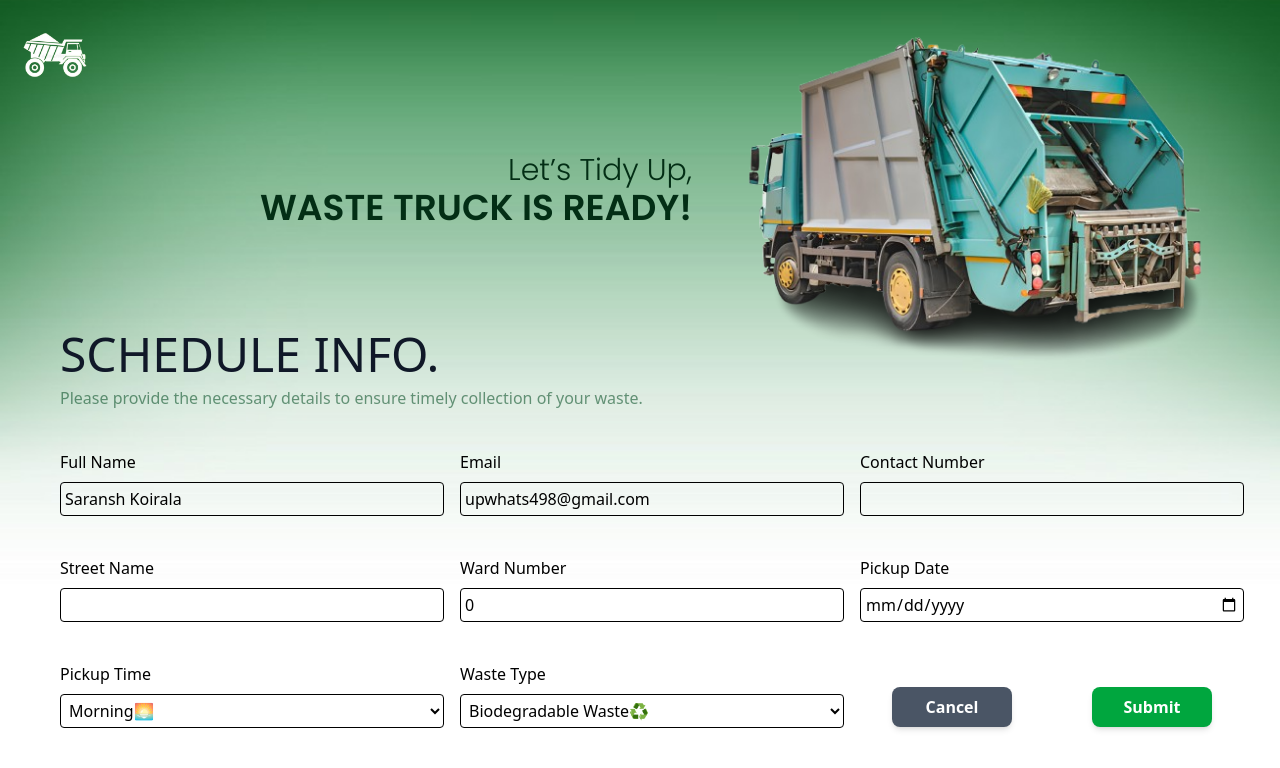
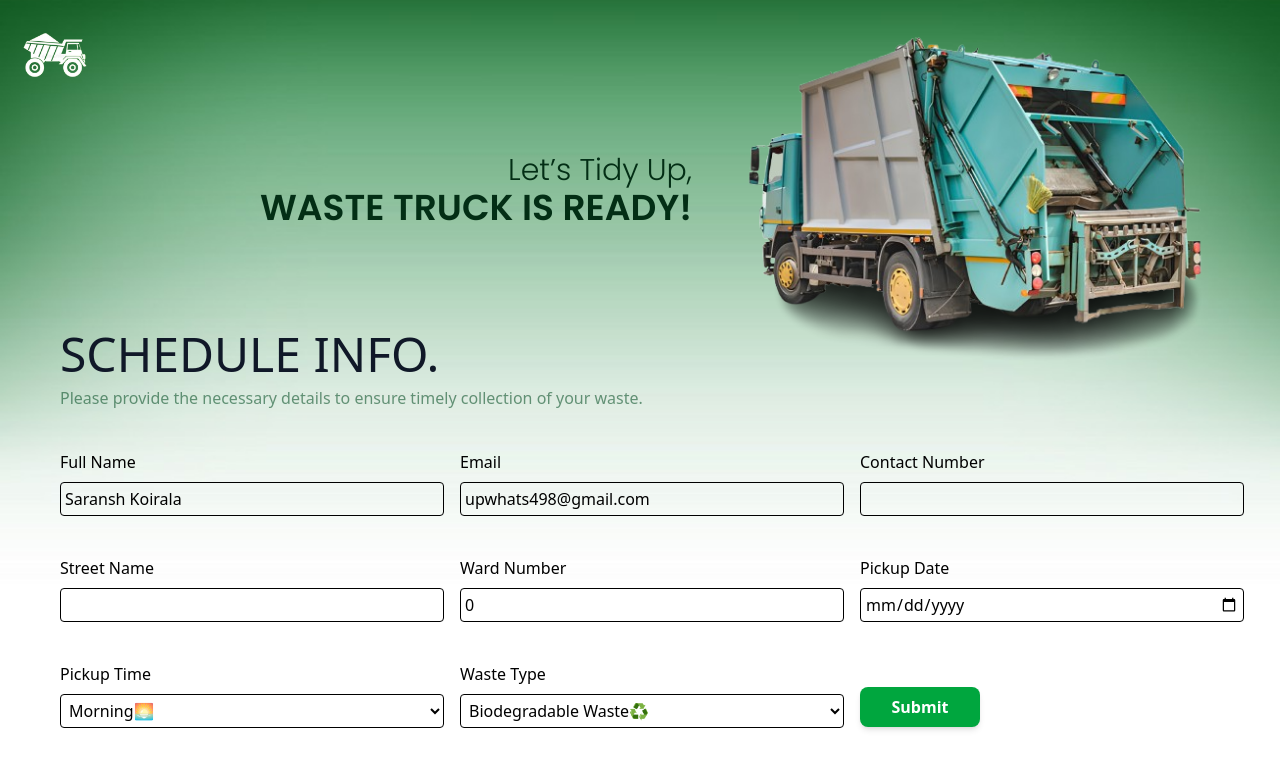
Before and after one commit to SaranshKoirala/Waste-Management-System, a React (Vite) app: page /schedulepickup in a window 1280 px wide. Shown: the top 768 px of the page. Built offline with nearby package versions, Linux system fonts and the light colour scheme; a web font is replaced by a local one.

Commit message:
added some addition changes to the form validataion

```diff
--- a/src/pages/SchedulePickup.jsx
+++ b/src/pages/SchedulePickup.jsx
@@ -10,6 +10,8 @@ function SchedulePickup() {
   const [pickupDate, setPickupDate] = useState("");
   const [pickupTime, setPickupTime] = useState("Morning");
   const [wasteType, setWasteType] = useState("Biodegradable");
+
+  const isOpen = contact || streetName || wardNumber || pickupDate;
 
   function handleContactNumber(e) {
     const value = e.target.value.replace(/\D/g, ""); // Remove non-numeric characters
@@ -163,17 +165,18 @@ function SchedulePickup() {
               </option>
             </select>
           </div>
-          <div className="flex justify-center items-center gap-20 w-96 -mb-6">
-            <button
-              className="w-30 cursor-pointer bg-gray-600 hover:bg-gray-400 text-white font-semibold py-2 px-4 rounded-lg shadow-md transition-all"
-              onClick={handleCancelBtn}
-            >
-              Cancel
-            </button>
-
+          <div className="flex justify-start items-center gap-20 w-96 -mb-6">
             <button className="w-30 cursor-pointer bg-green-600 hover:bg-green-400 text-white font-semibold py-2 px-4 rounded-lg shadow-md transition-all">
               Submit
             </button>
+            {isOpen && (
+              <button
+                className="w-30 cursor-pointer bg-gray-600 hover:bg-gray-400 text-white font-semibold py-2 px-4 rounded-lg shadow-md transition-all"
+                onClick={handleCancelBtn}
+              >
+                Cancel
+              </button>
+            )}
           </div>
         </form>
       </div>
```
